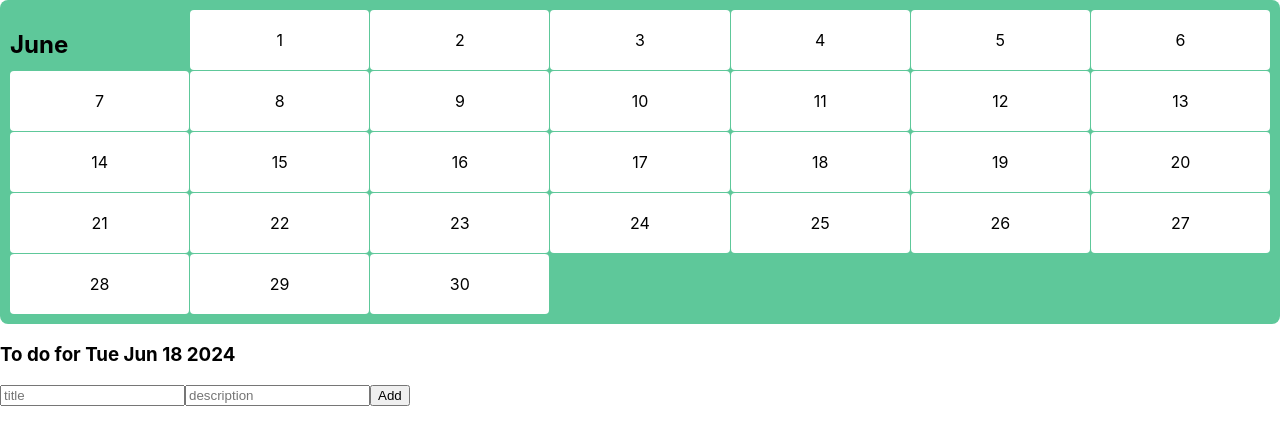
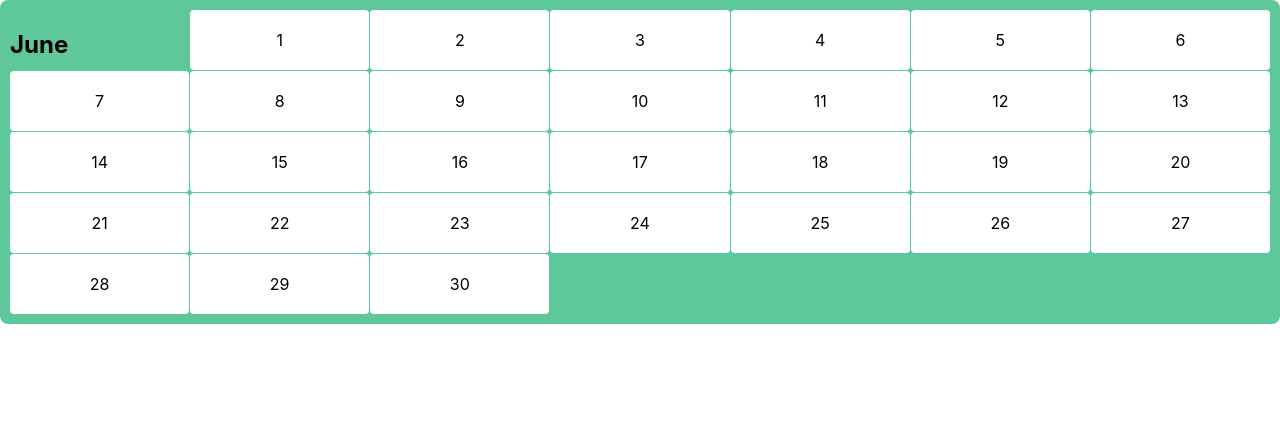
Before and after one commit to Elena-1405/to-do-calendar, a React (Create React App) app: page / in a window 1280 px wide. Shown: the top 444 px of the page. Built offline with nearby package versions, Linux system fonts and the light colour scheme.

Commit message:
date-todo-state changed

```diff
--- a/src/App.tsx
+++ b/src/App.tsx
@@ -1,26 +1,45 @@
 import React, { useState } from 'react';
 import { Calendar, CalendarProps } from '../src/components/calendar/calendar';
 import { TodoList, ToDo} from '../src/components/list/todolist';
+import { Modal } from '../src/components/modal/modal'
 
 function App() {
   const [selectedDate, setSelectedDate] = useState(new Date());
-  const [ todos, setTodos ] = useState<ToDo[]>([]);
+  const [ todos, setTodos ] = useState<{ [key: string]: ToDo[] }>({});
+  const [ isModalOpen, setIsModalOpen] = useState<boolean>(false);
 
-  const addTodo = (newTodo: ToDo) => {
-    setTodos([...todos, newTodo]);
+  const addTodo = (date: Date, todo: ToDo) => {
+    const dateKey = date.toISOString().split('T')[0];
+    setTodos((prevTodos) => ({
+      ...prevTodos,
+      [dateKey]: [...(prevTodos[dateKey] || []), todo],
+    }));
   };
 
-  const removeTodo = (index: number) => {
-    setTodos(todos.filter((_, i) => i !== index));
+  const removeTodo = (date: Date, index: number) => {
+    const dateKey = date.toISOString().split('T')[0];
+    setTodos((prevTodos) => {
+      const updatedTodos = (prevTodos[dateKey] || []).filter((_, i) => i !== index);
+      return { ...prevTodos, [dateKey]: updatedTodos };
+    });
   };
 
-  const handleDateClick = (date: Date) => {
+  const toggleModal = (date: Date) => {
     setSelectedDate(date);
+    setIsModalOpen(!isModalOpen);
   }
   return (
     <>
-      <Calendar selectedDate={selectedDate} onDateClick={handleDateClick} />
-      <TodoList date={selectedDate} todos={todos} addTodo={addTodo} removeTodo={removeTodo}/>
+      <Calendar selectedDate={selectedDate} onDateClick={toggleModal} />
+      {isModalOpen && (
+        <Modal onClose={() => setIsModalOpen(false)}>
+        <TodoList
+          date={selectedDate}
+          todos={todos[selectedDate.toISOString().split('T')[0]] || []}
+          addTodo={(todo) => addTodo(selectedDate, todo)}
+          removeTodo={(index) => removeTodo(selectedDate, index)}/>
+      </Modal>
+      )}
     </>
   );
 }
--- a/src/components/list/todolist.tsx
+++ b/src/components/list/todolist.tsx
@@ -3,12 +3,12 @@ import { TodoItem } from '../item/todoitem';
 
 interface TodoListProps {
     date: Date;
-    todos: [];
+    todos: ToDo[];
     addTodo: (todo: ToDo) => void;
     removeTodo: (index: number) => void;
 }
 
-interface ToDo {
+export interface ToDo {
     title: string;
     description: string;
 }
@@ -55,12 +55,12 @@ export const TodoList: React.FC<TodoListProps> = ({date, todos, addTodo, removeT
                     Add
             </button>
              <ul>
-                {todos.map((todo: string, index: number) => (
+                {todos.map((todo, index) => (
                     <li key={index}>
                         <TodoItem
                           key={index}
-                         item={todo}
-                         onRemove={(() => handleRemoveTodo(index))}
+                          item={`${todo.title}: ${todo.description}` }
+                          onRemove={(() => handleRemoveTodo(index))}
                         />
                     </li>
                 ))}
```
